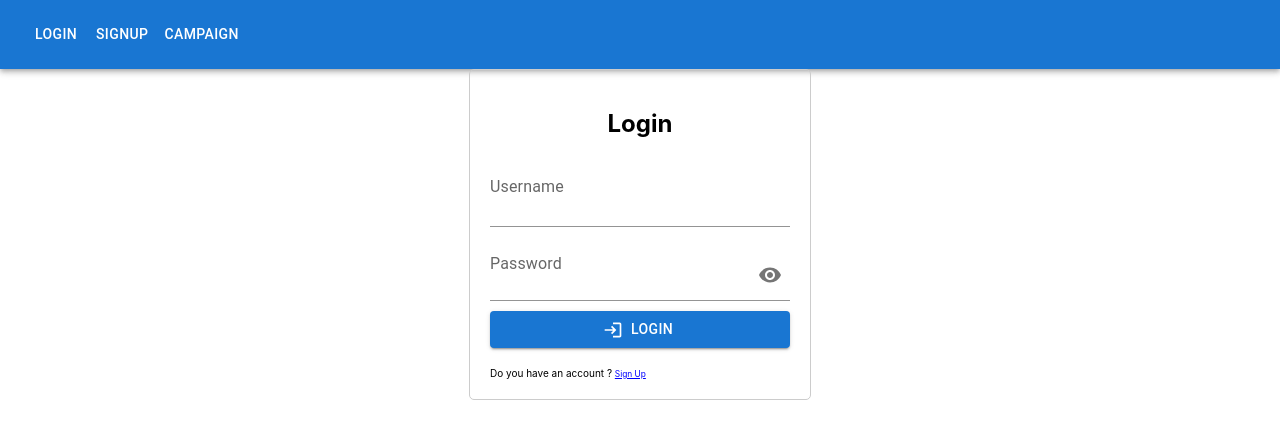
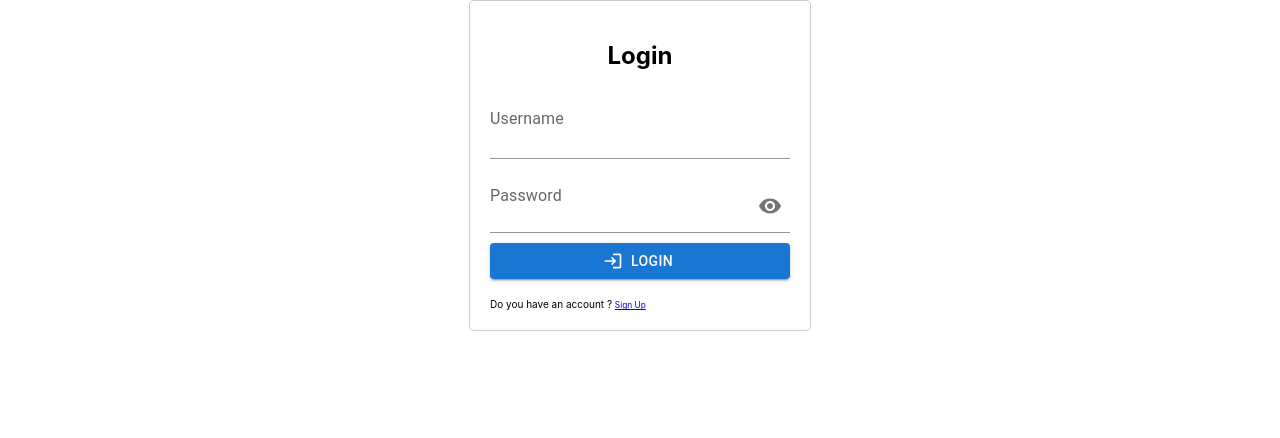
Before and after one commit to FedBio01/sms-campaigns-frontend, a React (Create React App) app: page /login in a window 1280 px wide. Shown: the top 438 px of the page. Built offline with nearby package versions, Linux system fonts and the light colour scheme.

Commit message:
navbar sistemata

```diff
--- a/src/App.js
+++ b/src/App.js
@@ -5,25 +5,21 @@ import Login from './Pages/Login/Login';
 import ErrorPage from './Pages/ErrorPage';
 import SignUp from './Pages/SignUp/Signup';
 import Campaigns from './Pages/Campaign/createCampaigns'
-import Navbar from './Components/navbar.js';
 import StatsCampaigns from './Pages/Campaign/statsCampaigns';
 import VisualizeCampaigns from './Pages/Campaign/visualizeCampaigns';
 import SendCampaigns from './Pages/Campaign/sendCampaign';
 
 function App() {
     return <Router>
-    <Navbar />
+
     <Routes>
       <Route path="/" element={<Login />} />
-
       <Route path="/login" element={<Login />} />
       <Route path="/signup" element={<SignUp />} />
       <Route path="/createCampaigns" element={<Campaigns />} />
       <Route path="/statsCampaigns" element={<StatsCampaigns />} />
       <Route path="/sendCampaigns" element={<SendCampaigns />} />
       <Route path="/visualizeCampaigns" element={<VisualizeCampaigns />} />
-
-
       <Route path="*" element={<ErrorPage />} />
     </Routes>
   </Router>;
--- a/src/Components/navbar.js
+++ b/src/Components/navbar.js
@@ -13,7 +13,7 @@ import MenuItem from '@mui/material/MenuItem';
 import Logout from '../Pages/Logout'
 import {useNavigate} from 'react-router-dom'
 
-const pages = ['Login', 'Signup'];
+
 const settings = ['Create','Send','Visualize', 'Stats'];
 
 function ResponsiveAppBar() {
@@ -42,9 +42,6 @@ function ResponsiveAppBar() {
     <AppBar position="static">
       <Container maxWidth="xl">
         <Toolbar disableGutters>
-
-
-
           <Box sx={{ flexGrow: 1, display: { xs: 'flex', md: 'none' } }}>
             <IconButton
               size="large"
@@ -74,23 +71,9 @@ function ResponsiveAppBar() {
                 display: { xs: 'block', md: 'none' },
               }}
             >
-              {pages.map((page) => (
-                <MenuItem key={page} onClick={handleCloseNavMenu}>
-                  <Typography textAlign="center">{page}</Typography>
-                </MenuItem>
-              ))}
             </Menu>
           </Box>
           <Box sx={{ flexGrow: 1, display: { xs: 'none', md: 'flex' } }}>
-            {pages.map((page) => (
-              <Button
-                key={page}
-                onClick={() => {navigate('/'+page)}}
-                sx={{ my: 2, color: 'white', display: 'block' }}
-              >
-                {page}
-              </Button>
-            ))}
             <Logout/>
             <Tooltip title="Open settings">
               <Button onClick={handleOpenUserMenu} sx={{ my: 2, color: 'white', display: 'block' }}>
--- a/src/Pages/Campaign/createCampaigns.js
+++ b/src/Pages/Campaign/createCampaigns.js
@@ -4,7 +4,8 @@ import React, { useState } from 'react';
 import { TextField, Button } from '@mui/material';
 import { useNavigate } from "react-router-dom";
 import { Container } from '@mui/material';
-import axios from 'axios'
+import axios from 'axios';
+import Navbar from '../../Components/navbar';
 import configuration from "../../configuration.json";
 const server_ip = configuration.server_ip;
 
@@ -44,6 +45,8 @@ function CampaignForm() {
   };
 
   return (
+    <>
+    <Navbar />
     <Container>
       <form onSubmit={handleSubmit}>
         <h2>Create Campaign</h2>
@@ -62,6 +65,7 @@ function CampaignForm() {
             setDestinationNumbers(event.target.value);
           }}
           fullWidth
+          margin-top
         />
         <TextField
           label="Message"
@@ -78,6 +82,8 @@ function CampaignForm() {
         </Button>
       </form>
     </Container>
+    </>
+
   );
 }
 
--- a/src/Pages/Campaign/sendCampaign.js
+++ b/src/Pages/Campaign/sendCampaign.js
@@ -8,6 +8,7 @@ import withAuth from '../../Components/withAuth';
 import swal from 'sweetalert'
 import axios from 'axios'
 import configuration from "../../configuration.json";
+import Navbar from '../../Components/navbar';
 const server_ip = configuration.server_ip;
 
 
@@ -48,7 +49,7 @@ const SendCampaigns = () => {
         let campaign = { campaign: cellValues.row.name };
 
         try {
-            await axios.post('http://10.200.200.4:4000/api/SendCampaign', campaign, {
+            await axios.post(`http://${server_ip}/api/SendCampaign`, campaign, {
                 headers: {
                     'Content-Type': 'application/json',
                     Authorization: 'Bearer ' + token
@@ -65,6 +66,8 @@ const SendCampaigns = () => {
     };
 
     return (
+        <>
+            <Navbar />
             <Container>
                 <div style={{ height: 700, width: '100%' }}>
                     <h2>Send Campaign</h2>
@@ -94,6 +97,7 @@ const SendCampaigns = () => {
                 </div>
 
             </Container>
+        </>
 
 
     );
--- a/src/Pages/Campaign/statsCampaigns.js
+++ b/src/Pages/Campaign/statsCampaigns.js
@@ -6,6 +6,7 @@ import { Container } from '@mui/material';
 import withAuth from '../../Components/withAuth';
 import axios from 'axios'
 import configuration from "../../configuration.json";
+import Navbar from '../../Components/navbar';
 const server_ip = configuration.server_ip;
 
 
@@ -36,7 +37,7 @@ const StatsCampaigns = () => {
     const token = localStorage.getItem('token');
     const user = localStorage.getItem('user')
 
-        axios.post(`http://${server_ip}/api/getStatisticsByUser`,{ user: JSON.parse(user) }, {
+    axios.post(`http://${server_ip}/api/getStatisticsByUser`, { user: JSON.parse(user) }, {
       headers: {
         'Content-Type': 'application/json',
         Authorization: 'Bearer ' + token
@@ -51,6 +52,8 @@ const StatsCampaigns = () => {
   }, []);
 
   return (
+    <>
+      <Navbar />
       <Container>
         <div style={{ height: 700, width: '100%' }}>
           <h2>Campaign Statistics</h2>
@@ -75,6 +78,7 @@ const StatsCampaigns = () => {
         </div>
 
       </Container>
+    </>
 
 
   );
--- a/src/Pages/Campaign/visualizeCampaigns.js
+++ b/src/Pages/Campaign/visualizeCampaigns.js
@@ -6,6 +6,7 @@ import { Container } from '@mui/material';
 import withAuth from '../../Components/withAuth';
 import axios from 'axios'
 import configuration from "../../configuration.json";
+import Navbar from '../../Components/navbar';
 const server_ip = configuration.server_ip;
 
 
@@ -47,6 +48,8 @@ const VisualizeCampaigns = () => {
     }, []);
 
     return (
+        <>
+            <Navbar />
             <Container>
                 <div style={{ height: 700, width: '100%' }}>
                     <h2>Campaign Storage</h2>
@@ -69,10 +72,8 @@ const VisualizeCampaigns = () => {
                         }}
                     />
                 </div>
-
             </Container>
-
-
+        </>
     );
 }
 
```
Lines whose indentation alone changed are shown as unchanged.
